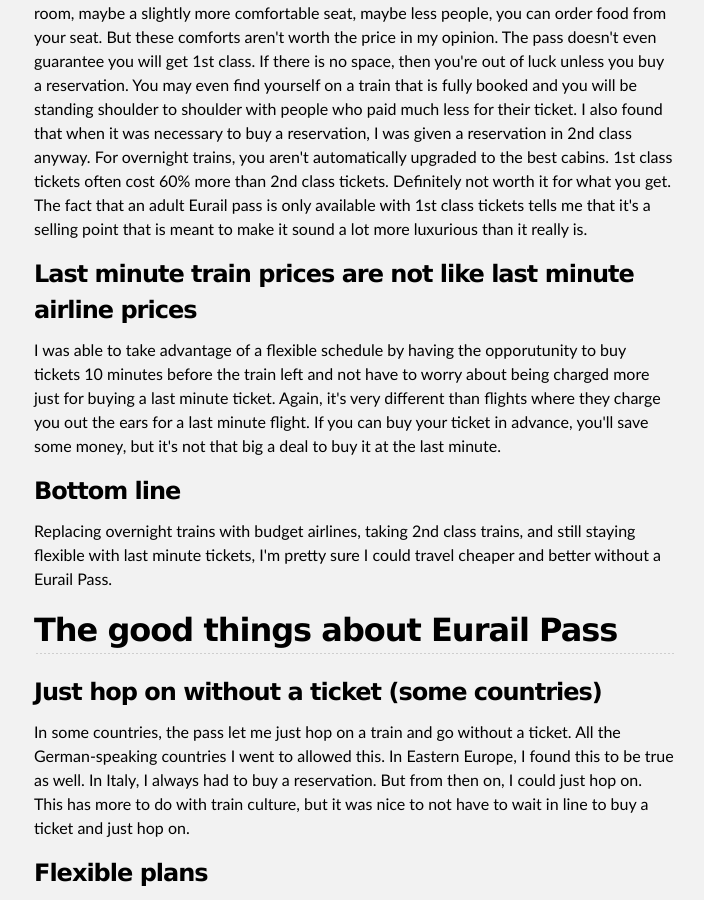
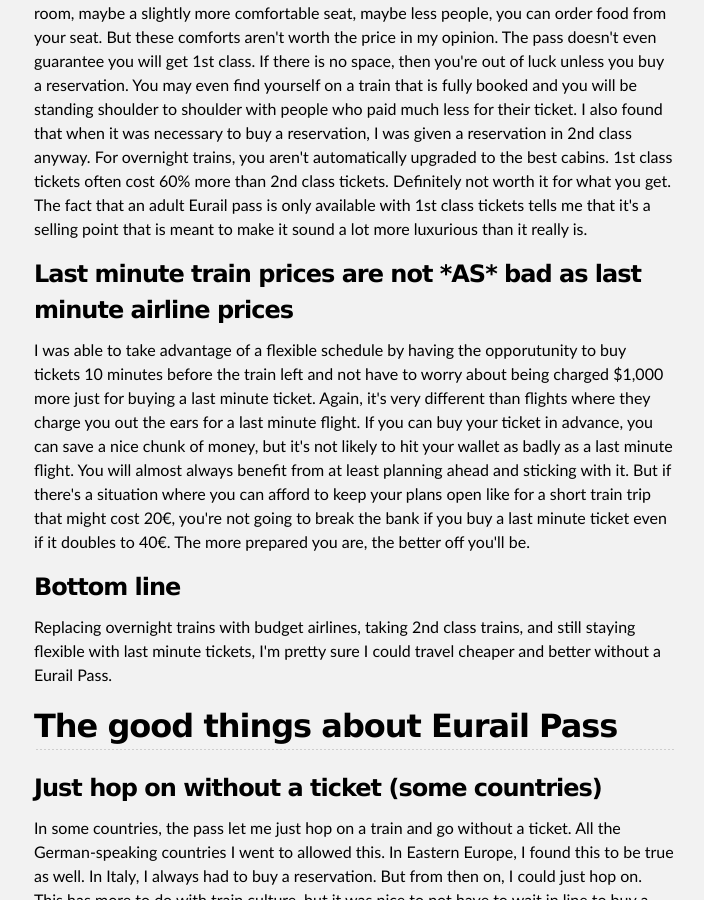
Before and after one commit to ordinaryzelig/ordinaryzelig.github.com, a Jekyll site: the page built from _posts/2012-11-29-is-eurail-pass-worth-it-.html, in a window 1280 px wide and 900 px high, scrolled down 2415 px. Shown: the whole window, without its empty margins (286-990 px from the left). Built offline with Jekyll 4.4.1, drawn with Linux system fonts in a browser that asks for light colours.

Commit message:
Update Eurail pass worth it? last minute section.

```diff
--- a/_posts/2012-11-29-is-eurail-pass-worth-it-.html
+++ b/_posts/2012-11-29-is-eurail-pass-worth-it-.html
@@ -21,8 +21,8 @@
 <h3>1st class&nbsp;is not as nice as it sounds.</h3>
 <p>One of the perks they try to sell you on is that your tickets are 1st class tickets. On flights, the difference is much more noticeable than on trains. With trains, you get a little more leg room, maybe a slightly more comfortable seat, maybe less people, you can order food from your seat. But these comforts aren't worth the price in my opinion. The pass doesn't even guarantee you will get 1st class. If there is no space, then you're out of luck unless you buy a reservation. You may even find yourself on a train that is fully booked and you will be standing shoulder to shoulder with people who paid much less for their ticket. I also found that when it was necessary to buy a reservation, I was given a reservation in 2nd class anyway. For overnight trains, you aren't automatically upgraded to the best cabins. 1st class tickets often cost 60% more than 2nd class tickets. Definitely not worth it for what you get. The fact that an adult Eurail pass is only available with 1st class tickets tells me that it's a selling point that is meant to make it sound a lot more luxurious than it really is.</p>
 
-<h3>Last minute train prices are not like last minute airline prices</h3>
-<p>I was able to take advantage of a flexible schedule by having the opporutunity to buy tickets 10 minutes before the train left and not have to worry about being charged more just for buying a last minute ticket. Again, it's very different than flights where they charge you out the ears for a last minute flight. If you can buy your ticket in advance, you'll save some money, but it's not that big a deal to buy it at the last minute.</p>
+<h3>Last minute train prices are not *AS* bad as last minute airline prices</h3>
+<p>I was able to take advantage of a flexible schedule by having the opporutunity to buy tickets 10 minutes before the train left and not have to worry about being charged $1,000 more just for buying a last minute ticket. Again, it's very different than flights where they charge you out the ears for a last minute flight. If you can buy your ticket in advance, you can save a nice chunk of money, but it's not likely to hit your wallet as badly as a last minute flight. You will almost always benefit from at least planning ahead and sticking with it. But if there's a situation where you can afford to keep your plans open like for a short train trip that might cost 20€, you're not going to break the bank if you buy a last minute ticket even if it doubles to 40€. The more prepared you are, the better off you'll be.</p>
 
 <h3>Bottom line</h3>
 <p>Replacing overnight trains with budget airlines, taking 2nd class trains, and still staying flexible with last minute tickets, I'm pretty sure I could travel cheaper and better without a Eurail Pass.</p>
```
